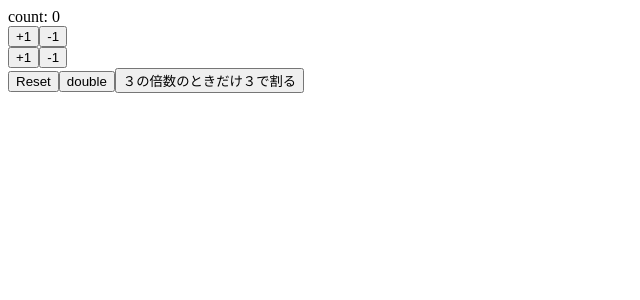
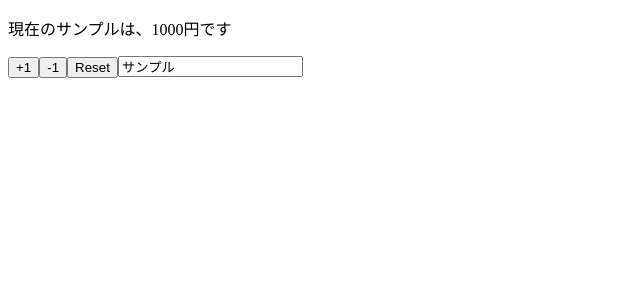
Before and after one commit to morry48/react-hooks-redux, a React (Create React App) app: page / in a window 1280 px wide. Shown: the top 300 px of the page, without its empty margins (0-640 px from the left). Built offline with nearby package versions, Linux system fonts and the light colour scheme.

Commit message:
implement component using multiple states

```diff
--- a/src/App.js
+++ b/src/App.js
@@ -1,40 +1,28 @@
 import React, { useState } from 'react';
 
 
-function App() {
-  const [count, setCount] = useState(0);
+const App = props => {
 
-  const increament = () => setCount(count + 1);
-  const decreament = () => setCount(count - 1);
-
-  const increament2 = () => setCount(previounsCount => previounsCount + 1);
-  const decreament2 = () => setCount(previounsCount => previounsCount + 2);
-
-  const reset =() => setCount(0);
-  const double = () =>  setCount(count * 2);
-  const devide3 = () => {
-    if(count % 3 == 0){
-      return setCount(count / 3);
-    }
+  const [name, setName] = useState(props.name)
+  const [price, setPrice] = useState(props.price)
+  const reset = () => {
+    setPrice(props.price)
+    setName(props.name)
   }
-
-
   return (
-    <React.Fragment>
-      <div>count: {count} </div>
-      <button onClick={increament}>+1</button>
-      <button onClick={decreament}>-1</button>
-      <div>
-        <button onClick={increament2}>+1</button>
-        <button onClick={decreament2}>-1</button>
-      </div>
-      <div>
-        <button onClick={reset}>Reset</button>
-        <button onClick={double}>double</button>
-        <button onClick={devide3}>３の倍数のときだけ３で割る</button>
-      </div>
-    </React.Fragment>
+    <>
+      <p>現在の{name}は、{price}円です</p>
+      <button onClick={() => setPrice(price + 1)}>+1</button>
+      <button onClick={() => setPrice(price - 1)}>-1</button>
+      <button onClick={reset}>Reset</button>
+      <input  value={name}　onChange={e => setName(e.target.value)}/>
+    </>
   );
 }
 
+App.defaultProps = {
+  name:'サンプル',
+  price:1000
+}
+
 export default App;
```
